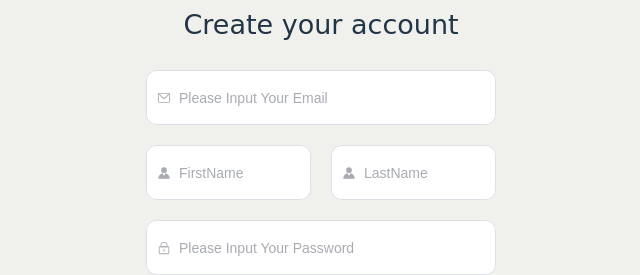
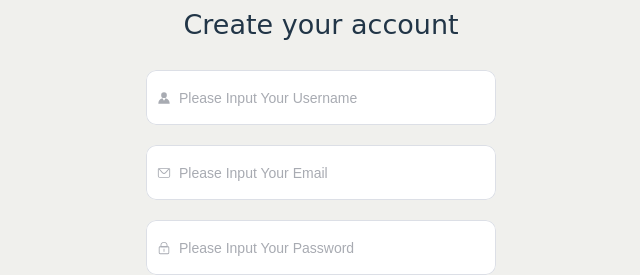
Before and after one commit to Marvel-Yi/shri-front-end, a Vue app: page /register in a window 1280 px wide. Shown: the part 457-732 px from the top of the page, without its empty margins (319-959 px from the left). Built offline with nearby package versions, Linux system fonts and the light colour scheme.

Commit message:
init: update register api; update register Page; add check cookie valid Api

```diff
--- a/src/api/user.js
+++ b/src/api/user.js
@@ -16,6 +16,22 @@ export const loginUser = loginInfo => {
     })
 }
 
+export const register = registerInfo =>{
+    const{
+        userName,
+        email,
+        password,
+        confirmPassword
+    }= registerInfo;
+    return axios.post('http://127.0.0.1:8080/register',{
+        userName,
+        email,
+        password,
+        confirmPassword
+    }).then(res=>{
+        return res
+    })
+}
 export const checkCookieValid=()=>{
     return axios.post(`http://127.0.0.1:8080/check`).then(res=>{
         return res
--- a/src/views/courseInfo.vue
+++ b/src/views/courseInfo.vue
@@ -69,9 +69,17 @@
 </template>
 
 <script>
+import {checkCookieValid} from "../api/user.js";
+
 export default {
   name: "courseInfo",
   mounted(){
+    checkCookieValid().then(res=>{
+      if(res.data.code===0){//invalid
+        window.localStorage.setItem('login','false')
+        this.$router.push('/login')
+      }
+    })
     console.log(this.$route.query.courseId)
   },
   data(){
--- a/src/views/loginPage.vue
+++ b/src/views/loginPage.vue
@@ -67,6 +67,7 @@ export default {
           that.$message.error("Login failed, please check your email or password")
 
         }else {
+          window.localStorage.setItem('login','true')
           that.$message.success("welcome back")
           that.$router.push({path: '/home'})
         }
--- a/src/views/registerPage.vue
+++ b/src/views/registerPage.vue
@@ -5,10 +5,22 @@
     <div style="height: 30px"></div>
     <div style='font: 27px "Comic Sans MS";margin-bottom: 30px'>Create your account</div>
     <div>
-      <div>
+      <div style="margin-top: 20px">
+        <el-input class="login-input"
+                  v-model="this.$data.userName"
+                  show-password
+                  placeholder="Please Input Your Username">
+          <template #prefix>
+            <el-icon>
+              <Avatar/>
+            </el-icon>
+          </template>
+        </el-input>
+      </div>
+      <div style="margin-top: 20px">
         <el-input class="login-input"
                   v-model="this.$data.registerEmail"
-                  placeholder="Please Input Your Email">
+                  placeholder="Please Input Your Email" >
           <template #prefix>
             <el-icon>
               <Message/>
@@ -17,29 +29,6 @@
         </el-input>
       </div>
 
-      <div style="margin-top: 20px">
-        <el-input class="login-input"
-                  v-model="this.$data.firstName"
-                  show-password
-                  placeholder="FirstName" style="width: 165px">
-          <template #prefix>
-            <el-icon>
-              <Avatar/>
-            </el-icon>
-          </template>
-        </el-input>
-
-        <el-input class="login-input"
-                  v-model="this.$data.lastName"
-                  show-password
-                  placeholder="LastName" style="width: 165px;margin-left:20px ">
-          <template #prefix>
-            <el-icon>
-              <Avatar/>
-            </el-icon>
-          </template>
-        </el-input>
-      </div>
 
       <div style="margin-top: 20px">
         <el-input class="login-input"
@@ -87,8 +76,7 @@ export default {
       registerEmail:'',
       registerPassword:'',
       confirmPassword:'',
-      firstName:'',
-      lastName:''
+      userName:''
     }
   }
 }
```
